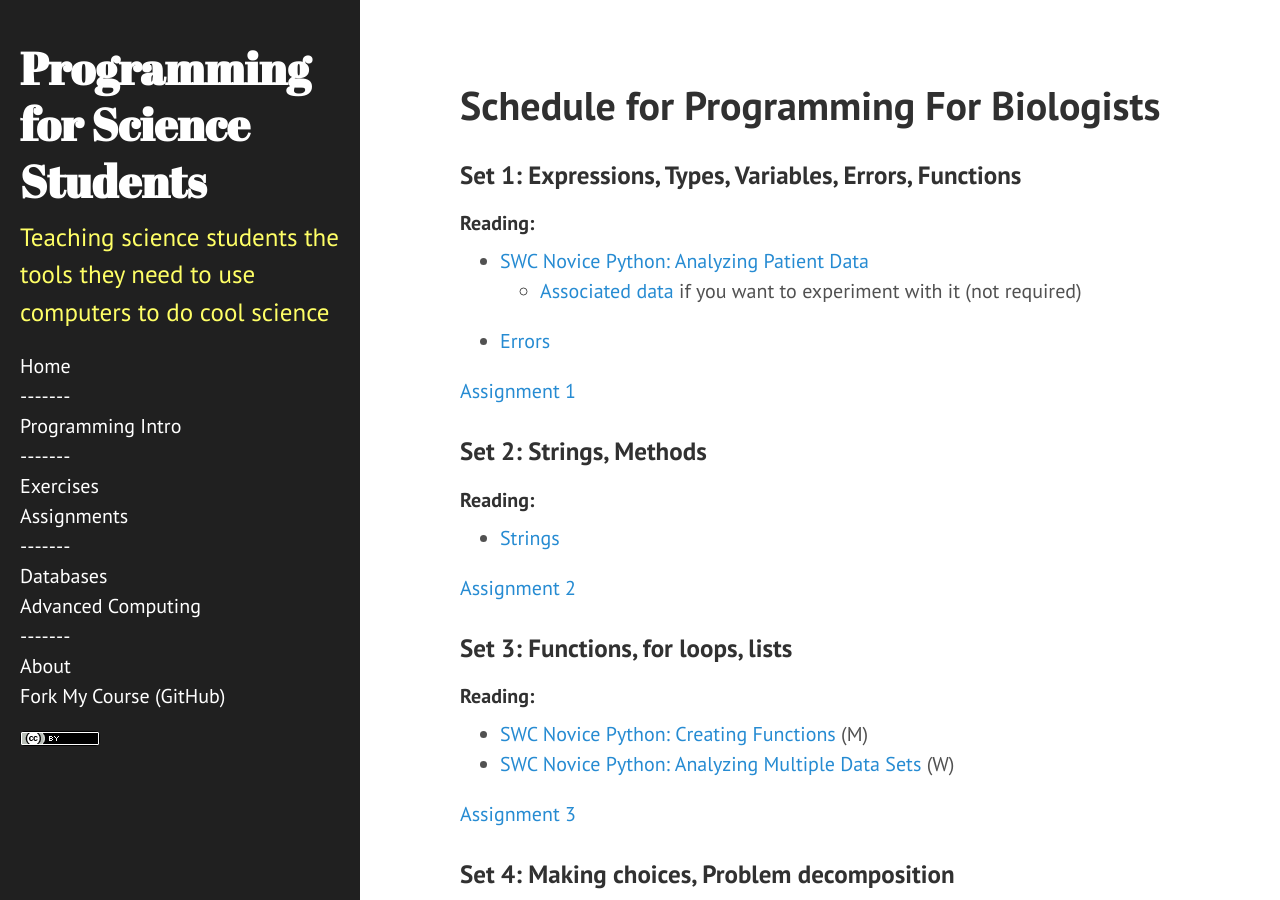
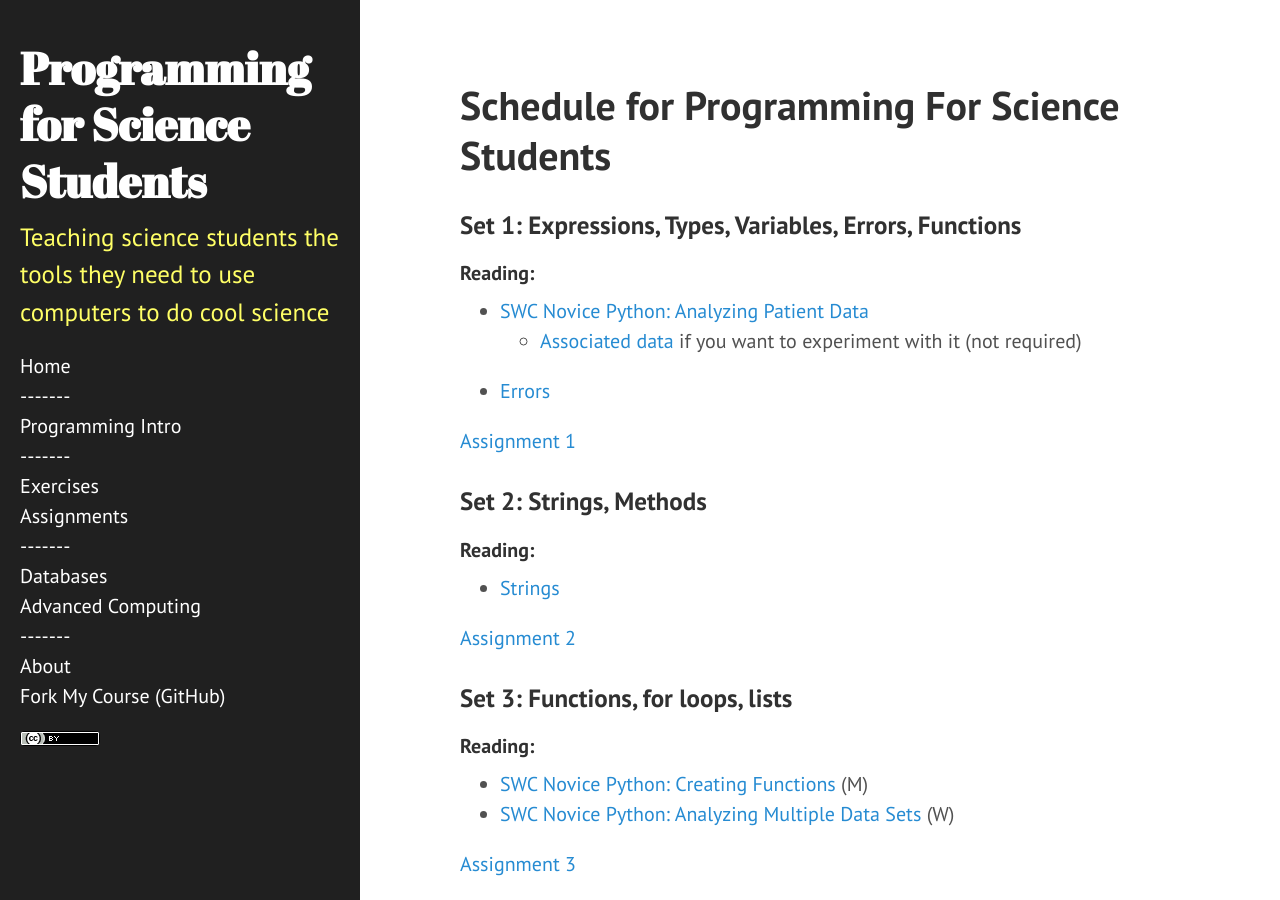
Before and after one commit to MonmouthSchool/MonmouthSchool.github.io, a Jekyll site: the page built from syllabus/programming-schedule.md, in a window 1280 px wide and 900 px high. Built offline with Jekyll 4.4.1, drawn with Linux system fonts in a browser that asks for light colours; Markdown is read by kramdown in place of the engine named in the settings.

Commit message:
Update programming-schedule.md

```diff
--- a/syllabus/programming-schedule.md
+++ b/syllabus/programming-schedule.md
@@ -1,6 +1,6 @@
 ---
 layout: page
-title: Schedule for Programming For Biologists
+title: Schedule for Programming For Science Students
 redirect_from: /schedule-intro/
 ---
 ### Set 1: Expressions, Types, Variables, Errors, Functions
```
